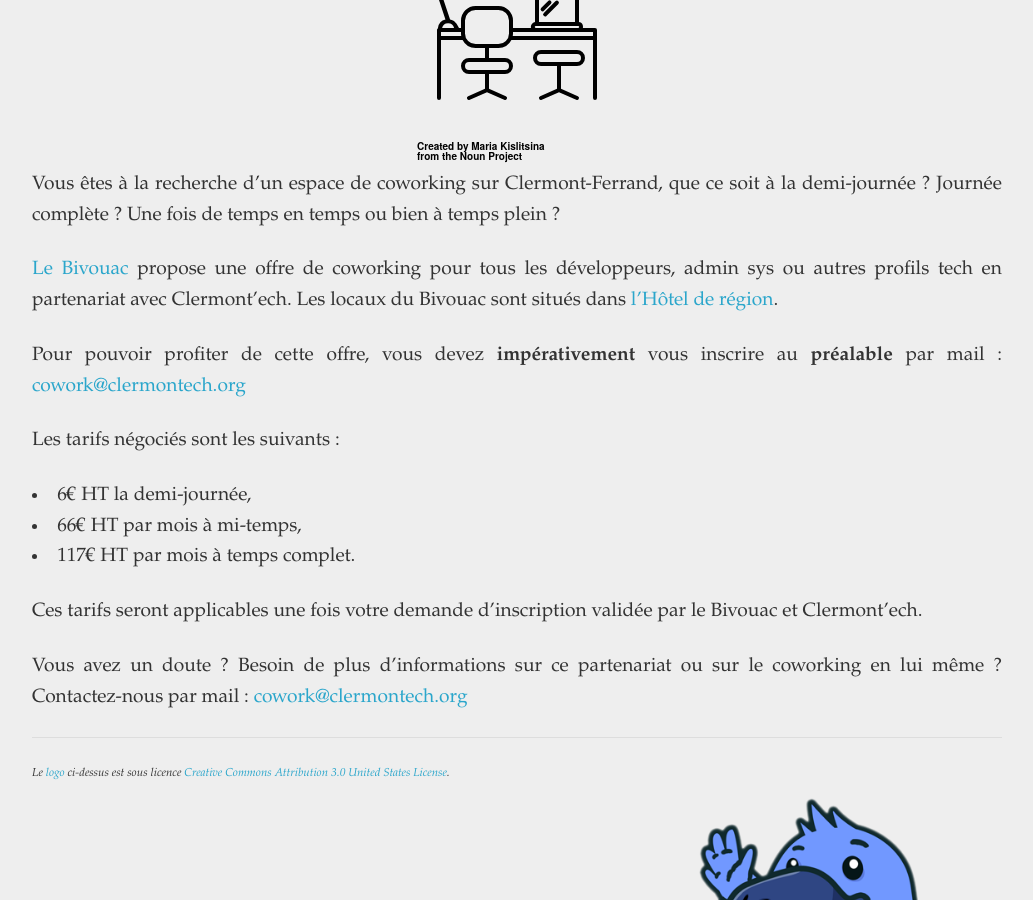
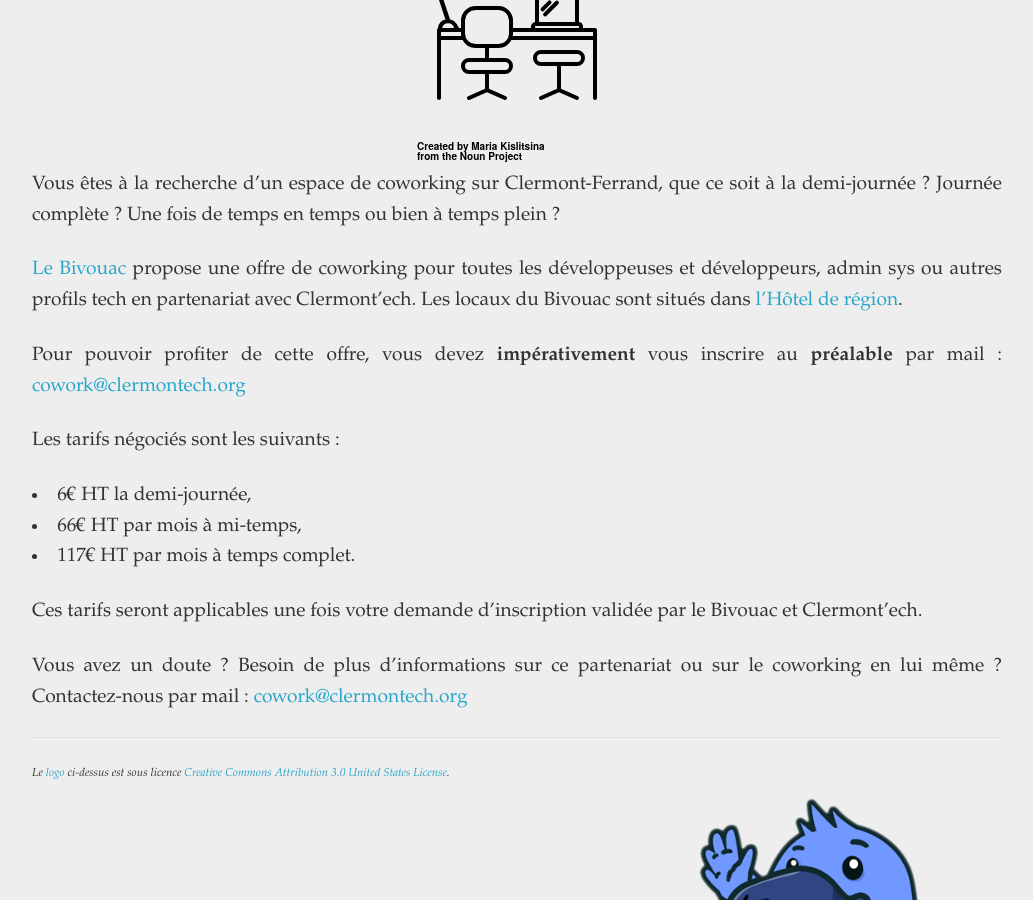
Before and after one commit to clermontech/clermontech.github.com, a Jekyll site: the page built from cowork.md, in a window 1280 px wide and 900 px high, scrolled down 513 px. Shown: the whole window, without its empty margins (123-1156 px from the left). Built offline with Jekyll 4.4.1, drawn with Linux system fonts in a browser that asks for light colours.

Commit message:
soyons plus inclusifs git st

```diff
--- a/cowork.md
+++ b/cowork.md
@@ -9,7 +9,7 @@
 
 Vous êtes à la recherche d'un espace de coworking sur Clermont-Ferrand, que ce soit à la demi-journée ? Journée complète ? Une fois de temps en temps ou bien à temps plein ?
 
-[Le Bivouac](http://www.lebivouac.com/) propose une offre de coworking pour tous les développeurs, admin sys ou autres profils tech en partenariat avec Clermont'ech. Les locaux du Bivouac sont situés dans [l'Hôtel de région](https://osm.org/go/0AkOKx_14--).
+[Le Bivouac](http://www.lebivouac.com/) propose une offre de coworking pour toutes les développeuses et développeurs, admin sys ou autres profils tech en partenariat avec Clermont'ech. Les locaux du Bivouac sont situés dans [l'Hôtel de région](https://osm.org/go/0AkOKx_14--).
 
 Pour pouvoir profiter de cette offre, vous devez **impérativement** vous inscrire au **préalable** par mail : <a href="mailto:cowork@clermontech.org">cowork@clermontech.org</a>
 
```
